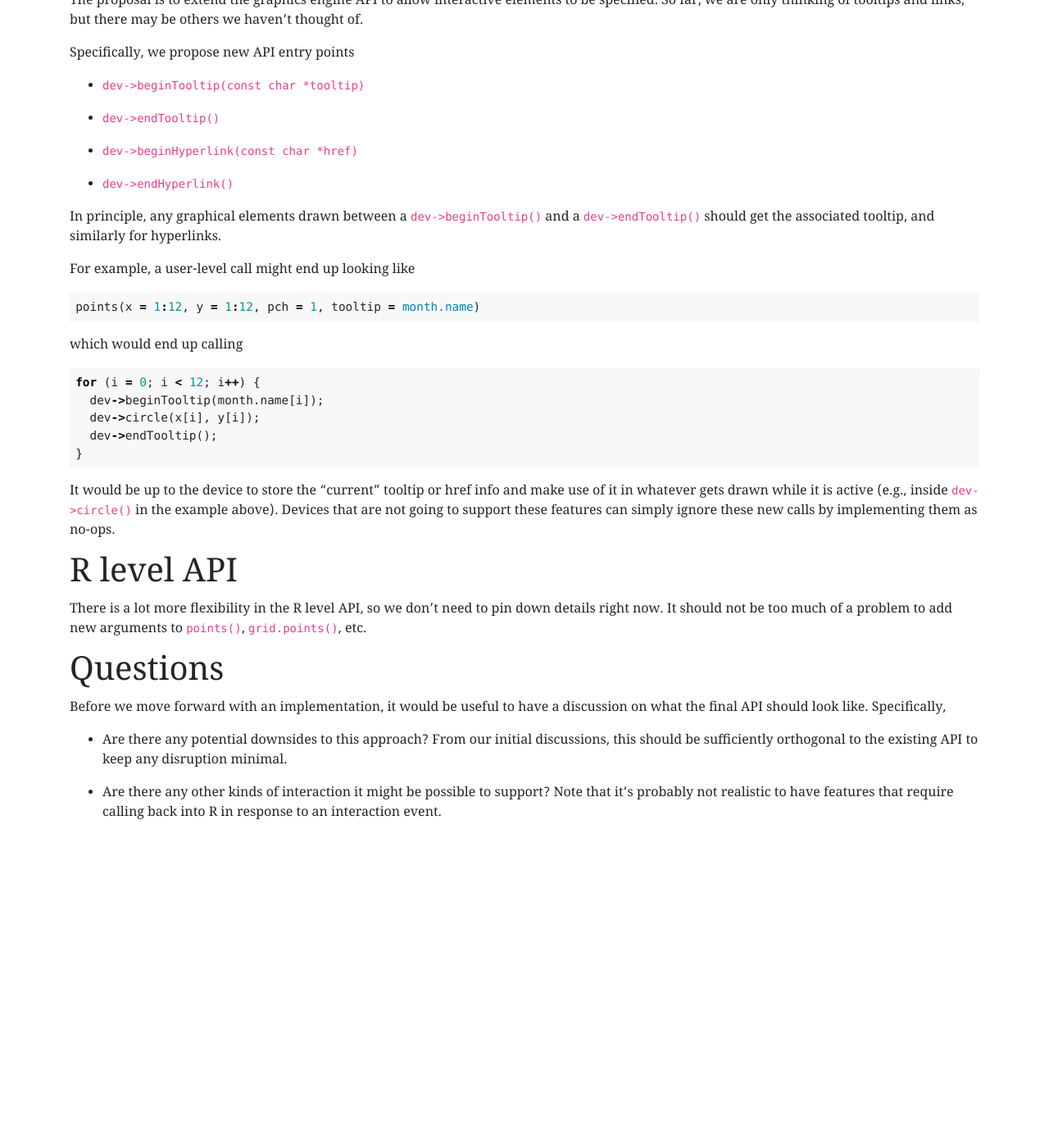
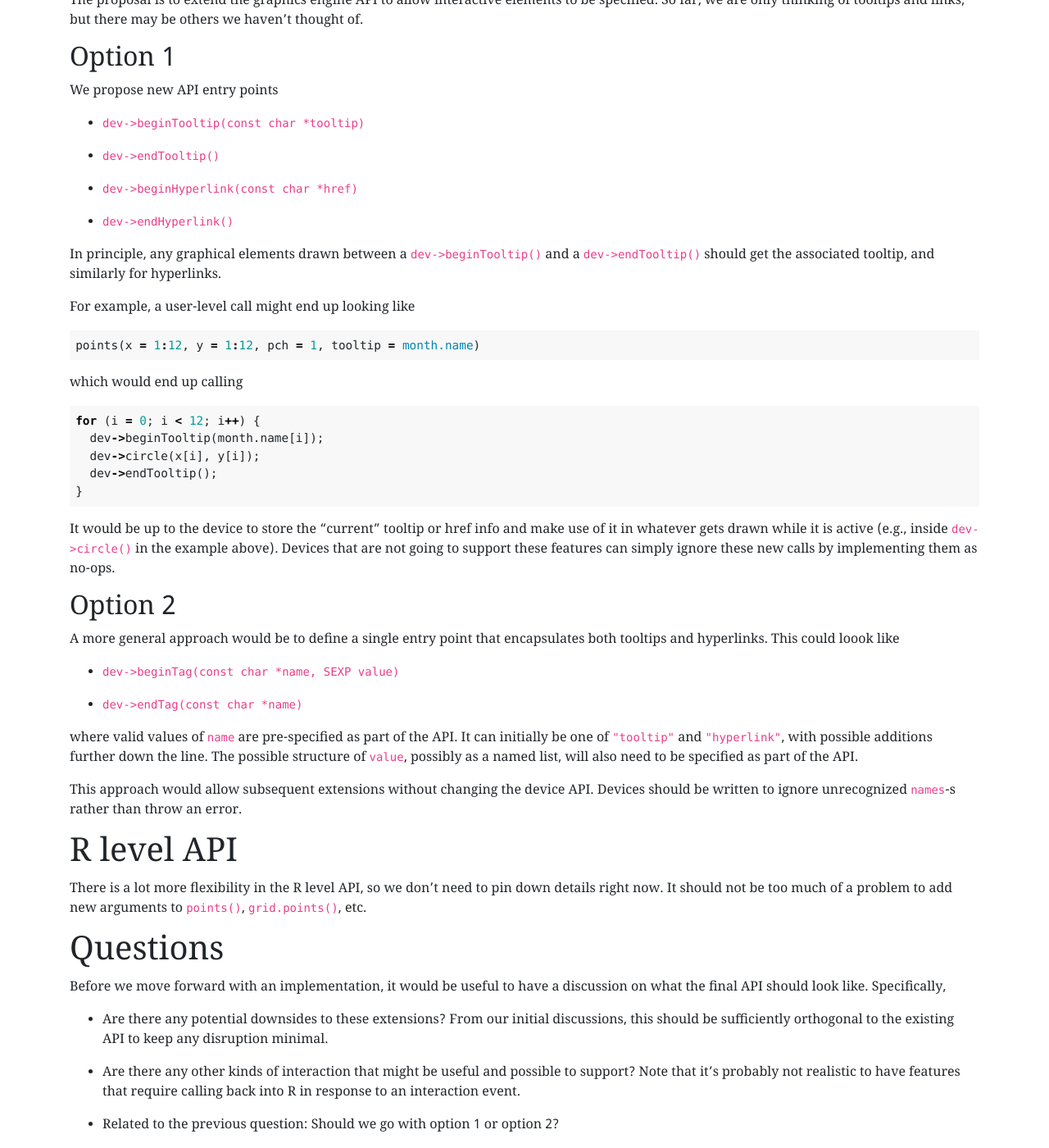
Before and after one commit to deepayan/deepayan.github.io, a Jekyll site: the page built from tmp/rfc-grengine.md, in a window 1280 px wide and 1400 px high, scrolled down 684 px. Shown: the whole window at 82% size. Built offline with Jekyll 4.4.1, drawn with Linux system fonts in a browser that asks for light colours; some web fonts are replaced; our own code applies the rules of GitHub Pages for plain Markdown files; before the commit the page ends 1703 px from its top, so only the background shows below that.

Commit message:
update RFC

```diff
--- a/tmp/rfc-grengine.md
+++ b/tmp/rfc-grengine.md
@@ -42,7 +42,9 @@ The proposal is to extend the graphics engine API to allow interactive
 elements to be specified. So far, we are only thinking of tooltips and
 links, but there may be others we haven't thought of.
 
-Specifically, we propose new API entry points
+## Option 1
+
+We propose new API entry points
 
 - `dev->beginTooltip(const char *tooltip)`
 
@@ -78,6 +80,25 @@ info and make use of it in whatever gets drawn while it is active
 not going to support these features can simply ignore these new calls
 by implementing them as no-ops.
 
+## Option 2
+
+A more general approach would be to define a single entry point that
+encapsulates both tooltips and hyperlinks. This could loook like
+
+- `dev->beginTag(const char *name, SEXP value)`
+
+- `dev->endTag(const char *name)`
+
+where valid values of `name` are pre-specified as part of the API. It
+can initially be one of `"tooltip"` and `"hyperlink"`, with possible
+additions further down the line. The possible structure of `value`,
+possibly as a named list, will also need to be specified as part of
+the API.
+
+This approach would allow subsequent extensions without changing the
+device API. Devices should be written to ignore unrecognized `names`-s
+rather than throw an error.
+
 
 # R level API
 
@@ -90,10 +111,14 @@ to add new arguments to `points()`, `grid.points()`, etc.
 Before we move forward with an implementation, it would be useful to
 have a discussion on what the final API should look like. Specifically,
 
-- Are there any potential downsides to this approach? From our initial
-  discussions, this should be sufficiently orthogonal to the existing
-  API to keep any disruption minimal.
+- Are there any potential downsides to these extensions? From our
+  initial discussions, this should be sufficiently orthogonal to the
+  existing API to keep any disruption minimal.
 
-- Are there any other kinds of interaction it might be possible to
-  support? Note that it's probably not realistic to have features that
-  require calling back into R in response to an interaction event.
+- Are there any other kinds of interaction that might be useful and
+  possible to support? Note that it's probably not realistic to have
+  features that require calling back into R in response to an
+  interaction event.
+
+- Related to the previous question: Should we go with option 1 or
+  option 2?
```
